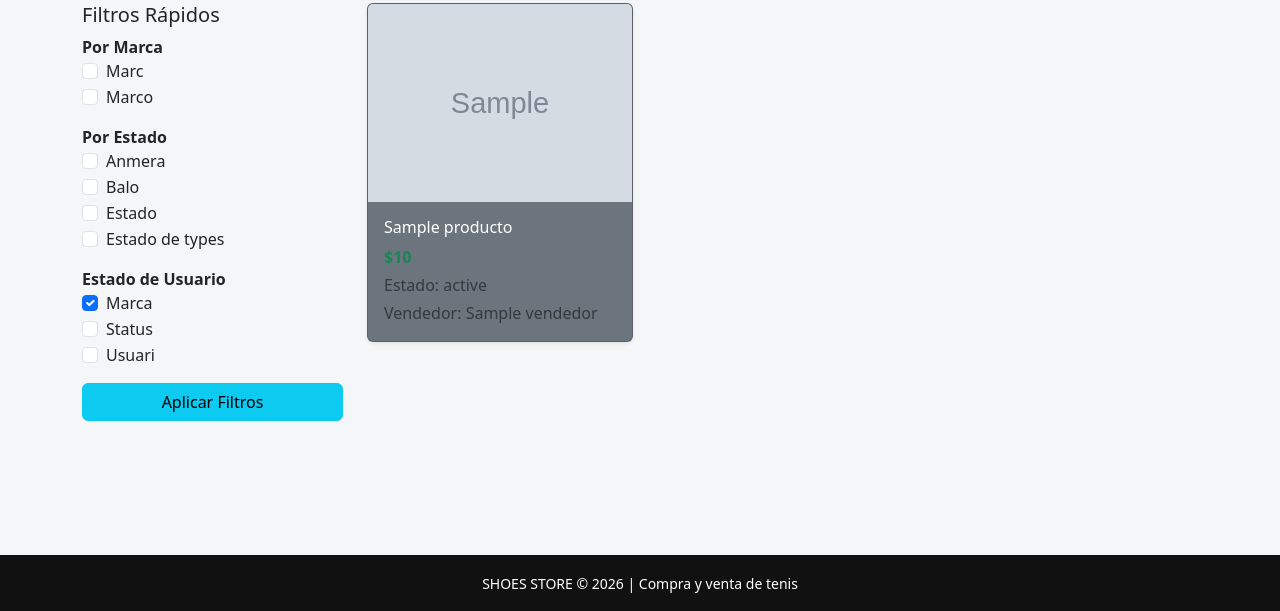
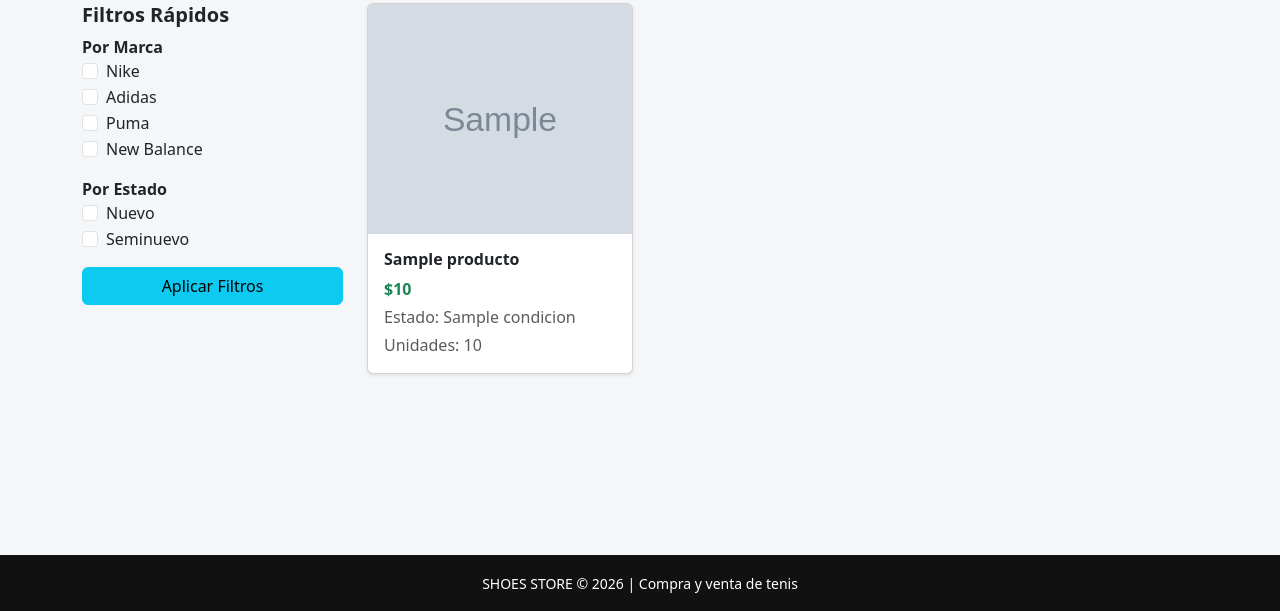
Before and after one commit to RamonRenteria1/Reventa-Tenis-Proyecto, a Flask app: page /tienda in a window 1280 px wide. Shown: the part 213-824 px from the top of the page. Run offline with Flask 3, Linux system fonts and the light colour scheme; the visitor is signed in with stand-in values (Sample User, id 1); grey boxes marked "Sample" are stand-in pictures; a database or web service that is not in the repository returns one stand-in record (values such as "Sample title").

Commit message:
Agregar Productos

```diff
--- a/templates/base.html
+++ b/templates/base.html
@@ -8,6 +8,7 @@
     <title>{% block title %}Shoes Store{% endblock %}</title>
 
     <link href="https://cdn.jsdelivr.net/npm/bootstrap@5.3.0/dist/css/bootstrap.min.css" rel="stylesheet">
+    <link rel="icon" href="{{ url_for('static', filename='img/icon.png') }}">
 
     <style>
         body {
--- a/templates/tienda.html
+++ b/templates/tienda.html
@@ -6,75 +6,187 @@
 
 <div class="d-flex justify-content-between align-items-center mb-4 p-3 bg-light rounded shadow-sm">
     <div>
-        <h4>Explora los últimos lanzamientos</h4>
-        <p class="text-muted mb-0">Explora los últimos lanzamientos automáticamente cycles.</p>
+        <h4 class="fw-bold">Explora los últimos lanzamientos</h4>
+        <p class="text-muted mb-0">Encuentra tenis nuevos y seminuevos disponibles.</p>
     </div>
+
     <div>
-        <img src="{{ url_for('static', filename='img/banner.png') }}" alt="Banner" style="height: 80px;">
+        <img src="{{ url_for('static', filename='img/banner.png') }}"
+             alt="Banner"
+             height="80">
     </div>
 </div>
 
 <div class="row">
 
     <div class="col-md-3 mb-4">
-        <h5>Filtros Rápidos</h5>
+        <h5 class="fw-bold">Filtros Rápidos</h5>
+
         <form method="GET" action="{{ url_for('tienda_T') }}">
 
             <div class="mb-3">
                 <strong>Por Marca</strong><br>
-                {% for marca in ['Marc', 'Marco'] %}
+
+                {% for marca in ['Nike', 'Adidas', 'Puma', 'New Balance'] %}
                 <div class="form-check">
-                    <input class="form-check-input" type="checkbox" name="marca" value="{{ marca }}"
-                        id="marca-{{ marca }}">
-                    <label class="form-check-label" for="marca-{{ marca }}">{{ marca }}</label>
+                    <input class="form-check-input"
+                           type="checkbox"
+                           name="marca"
+                           value="{{ marca }}"
+                           id="marca-{{ marca }}">
+
+                    <label class="form-check-label" for="marca-{{ marca }}">
+                        {{ marca }}
+                    </label>
                 </div>
                 {% endfor %}
             </div>
 
             <div class="mb-3">
                 <strong>Por Estado</strong><br>
-                {% for estado in ['Anmera', 'Balo', 'Estado', 'Estado de types'] %}
+
+                {% for condicion in ['Nuevo', 'Seminuevo'] %}
                 <div class="form-check">
-                    <input class="form-check-input" type="checkbox" name="estado" value="{{ estado }}"
-                        id="estado-{{ estado }}">
-                    <label class="form-check-label" for="estado-{{ estado }}">{{ estado }}</label>
+                    <input class="form-check-input"
+                           type="checkbox"
+                           name="condicion"
+                           value="{{ condicion }}"
+                           id="condicion-{{ condicion }}">
+
+                    <label class="form-check-label" for="condicion-{{ condicion }}">
+                        {{ condicion }}
+                    </label>
                 </div>
                 {% endfor %}
             </div>
 
-            <div class="mb-3">
-                <strong>Estado de Usuario</strong><br>
-                {% for usuario_estado in ['Marca', 'Status', 'Usuari'] %}
-                <div class="form-check">
-                    <input class="form-check-input" type="checkbox" name="usuario_estado" value="{{ usuario_estado }}"
-                        id="usuario-{{ usuario_estado }}"
-                        {% if usuario_estado == 'Marca' %}checked{% endif %}>
-                    <label class="form-check-label" for="usuario-{{ usuario_estado }}">{{ usuario_estado }}</label>
-                </div>
-                {% endfor %}
-            </div>
+            <button type="submit" class="btn btn-info w-100">
+                Aplicar Filtros
+            </button>
 
-            <button type="submit" class="btn btn-info w-100">Aplicar Filtros</button>
         </form>
     </div>
 
     <div class="col-md-9">
         <div class="row g-3">
+
             {% for producto in productos %}
+
             <div class="col-md-4">
-                <div class="card shadow-sm h-100 {% if producto.resaltado %}bg-secondary text-white{% endif %}">
-                    <img src="{{ producto.imagen }}" class="card-img-top" alt="{{ producto.nombre }}">
+
+                <div class="card shadow-sm h-100"
+                     data-bs-toggle="modal"
+                     data-bs-target="#modalProducto{{ producto._id }}">
+
+                    <img src="{{ producto.imagen }}"
+                         class="card-img-top"
+                         height="230"
+                         alt="{{ producto.nombre }}">
+
                     <div class="card-body">
-                        <h6 class="card-title">{{ producto.nombre }}</h6>
-                        {% if producto.precio %}
-                        <p class="text-success fw-bold mb-1">${{ producto.precio }}</p>
-                        {% endif %}
-                        <p class="text-muted mb-1">Estado: {{ producto.estado }}</p>
-                        <p class="text-muted mb-0">Vendedor: {{ producto.vendedor }}</p>
+
+                        <h6 class="card-title fw-bold">
+                            {{ producto.nombre }}
+                        </h6>
+
+                        <p class="text-success fw-bold mb-1">
+                            ${{ producto.precio }}
+                        </p>
+
+                        <p class="text-muted mb-1">
+                            Estado: {{ producto.condicion }}
+                        </p>
+
+                        <p class="text-muted mb-0">
+                            Unidades: {{ producto.stock }}
+                        </p>
+
                     </div>
+
+                </div>
+
+            </div>
+
+            <div class="modal fade"
+                 id="modalProducto{{ producto._id }}"
+                 tabindex="-1">
+
+                <div class="modal-dialog modal-lg modal-dialog-centered">
+
+                    <div class="modal-content">
+
+                        <div class="modal-header bg-dark text-white">
+
+                            <h5 class="modal-title">
+                                {{ producto.nombre }}
+                            </h5>
+
+                            <button type="button"
+                                    class="btn-close btn-close-white"
+                                    data-bs-dismiss="modal">
+                            </button>
+
+                        </div>
+
+                        <div class="modal-body">
+
+                            <div class="row">
+
+                                <div class="col-md-6">
+
+                                    <img src="{{ producto.imagen }}"
+                                         class="img-fluid rounded"
+                                         alt="{{ producto.nombre }}">
+
+                                </div>
+
+                                <div class="col-md-6">
+
+                                    <h3 class="fw-bold">
+                                        {{ producto.nombre }}
+                                    </h3>
+
+                                    <h4 class="text-success fw-bold">
+                                        ${{ producto.precio }}
+                                    </h4>
+
+                                    <p><strong>Marca:</strong> {{ producto.marca }}</p>
+                                    <p><strong>Modelo:</strong> {{ producto.modelo }}</p>
+                                    <p><strong>Tipo:</strong> {{ producto.tipo }}</p>
+                                    <p><strong>Color:</strong> {{ producto.color }}</p>
+                                    <p><strong>Talla:</strong> {{ producto.talla }}</p>
+                                    <p><strong>Estado:</strong> {{ producto.condicion }}</p>
+                                    <p><strong>Unidades disponibles:</strong> {{ producto.stock }}</p>
+
+                                    <button class="btn btn-dark w-100 rounded-pill">
+                                        Agregar al carrito
+                                    </button>
+
+                                </div>
+
+                            </div>
+
+                        </div>
+
+                    </div>
+
+                </div>
+
+            </div>
+
+            {% else %}
+
+            <div class="col-12">
+                <div class="card shadow-sm p-4 text-center">
+                    <h5 class="fw-bold">No hay modelos publicados</h5>
+                    <p class="text-muted mb-0">
+                        Cuando un vendedor agregue modelos aparecerán aquí.
+                    </p>
                 </div>
             </div>
+
             {% endfor %}
+
         </div>
     </div>
 
```
Also changed, not shown: tiendatenis.py (+117 -44 lines), static/img/banner.png (added), static/img/icon.png (added).
